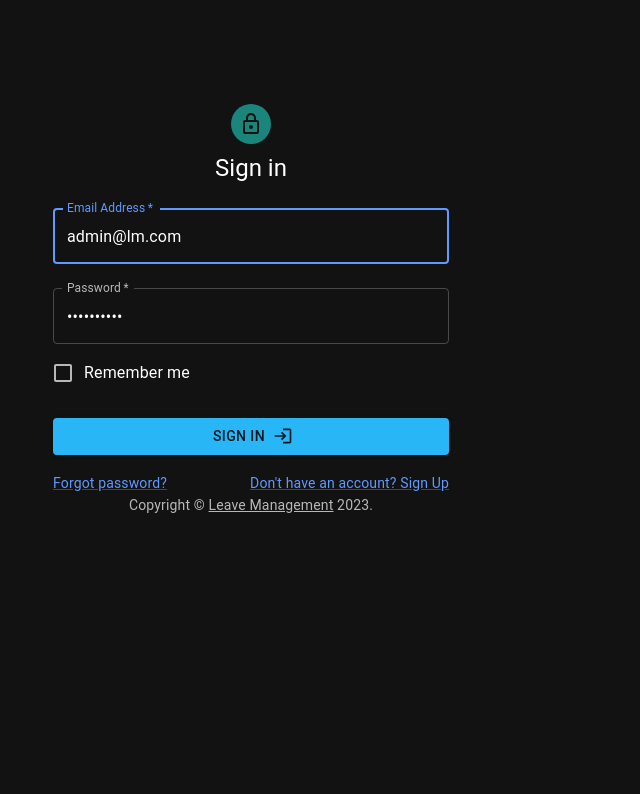
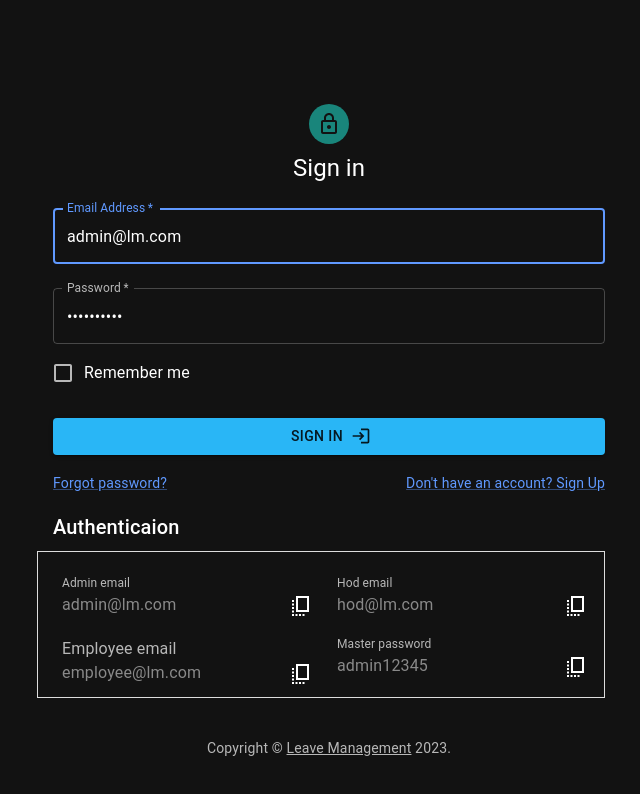
Before and after one commit to NahidJHN/leave-management-front-end, a React (Create React App) app: page /auth/login in a window 1280 px wide. Shown: the top 794 px of the page, without its empty margins (3-643 px from the left). Built offline with nearby package versions, Linux system fonts and the light colour scheme.

Commit message:
add all auth info in login page

```diff
--- a/src/pages/Login/Login.jsx
+++ b/src/pages/Login/Login.jsx
@@ -12,7 +12,28 @@ import Container from "@mui/material/Container";
 import { useLoginMutation } from "../../redux/services/auth.service";
 import { LoadingButton } from "@mui/lab";
 import LoginIcon from "@mui/icons-material/Login";
+import CopyAllSharpIcon from "@mui/icons-material/CopyAllSharp";
 import { Copyright } from "../../App";
+import { enqueueSnackbar } from "notistack";
+import {
+  FormControl,
+  IconButton,
+  Input,
+  InputAdornment,
+  InputLabel,
+  Tooltip,
+} from "@mui/material";
+import { styled } from "@mui/material/styles";
+
+// const Input = styled(Input)(({ theme }) => ({
+//   padding: 0,
+//   "&.MuiInput-underline:before": {
+//     borderBottom: "none",
+//   },
+//   "&.MuiInput-underline:after": {
+//     borderBottom: "none",
+//   },
+// }));
 
 export default function SignIn() {
   const [login, { isLoading }] = useLoginMutation();
@@ -26,8 +47,23 @@ export default function SignIn() {
     });
   };
 
+  //copy to clipboard
+  const [copySuccess, setCopySuccess] = React.useState("");
+  const adminEmailInputRef = React.useRef(null);
+  const hodInputEmailRef = React.useRef(null);
+  const employeeEmailInput = React.useRef(null);
+  const passwordRef = React.useRef(null);
+
+  const copyToClipboard = (element) => {
+    navigator.clipboard.writeText(element.value);
+    enqueueSnackbar("Copied to clipboard", {
+      variant: "info",
+      anchorOrigin: { vertical: "top", horizontal: "center" },
+    });
+  };
+
   return (
-    <Container component="main" maxWidth="xs">
+    <Container component="main" maxWidth="sm">
       <Box
         sx={{
           marginTop: 8,
@@ -97,6 +133,147 @@ export default function SignIn() {
           </Grid>
         </Box>
       </Box>
+
+      <Typography variant="h6" color="text.mute" mt={2}>
+        Authenticaion
+      </Typography>
+      <Box
+        sx={{
+          display: "flex",
+          flexDirection: "column",
+          alignItems: "center",
+        }}
+      >
+        <Grid
+          container
+          spacing={2}
+          sx={{ mt: 1, mb: 5 }}
+          border="1px solid #ddd"
+          p={1}
+        >
+          {/* copy to clipboard */}
+          <Grid item xs={6}>
+            <FormControl variant="standard">
+              <InputLabel htmlFor="standard-adornment-password">
+                Admin email
+              </InputLabel>
+              <Input
+                id="standard-adornment-password"
+                type="text"
+                size="small"
+                defaultValue="admin@lm.com"
+                inputRef={adminEmailInputRef}
+                disabled
+                disableUnderline={true}
+                endAdornment={
+                  <InputAdornment position="end">
+                    <Tooltip title="Copy Email">
+                      <IconButton
+                        aria-label="toggle password visibility"
+                        onClick={() =>
+                          copyToClipboard(adminEmailInputRef.current)
+                        }
+                      >
+                        <CopyAllSharpIcon />
+                      </IconButton>
+                    </Tooltip>
+                  </InputAdornment>
+                }
+              />
+            </FormControl>
+          </Grid>
+
+          <Grid item xs={6}>
+            <FormControl variant="standard">
+              <InputLabel htmlFor="standard-adornment-password">
+                Hod email
+              </InputLabel>
+              <Input
+                id="standard-adornment-password"
+                type="text"
+                size="small"
+                defaultValue="hod@lm.com"
+                inputRef={hodInputEmailRef}
+                disabled
+                disableUnderline={true}
+                endAdornment={
+                  <InputAdornment position="end">
+                    <Tooltip title="Copy Email">
+                      <IconButton
+                        aria-label="toggle password visibility"
+                        onClick={() =>
+                          copyToClipboard(hodInputEmailRef.current)
+                        }
+                      >
+                        <CopyAllSharpIcon />
+                      </IconButton>
+                    </Tooltip>
+                  </InputAdornment>
+                }
+              />
+            </FormControl>
+          </Grid>
+          <Grid item xs={6}>
+            <InputLabel htmlFor="standard-adornment-password">
+              Employee email
+            </InputLabel>
+            <FormControl variant="standard">
+              <Input
+                id="standard-adornment-password"
+                type="text"
+                size="small"
+                defaultValue="employee@lm.com"
+                inputRef={employeeEmailInput}
+                disabled
+                disableUnderline={true}
+                endAdornment={
+                  <InputAdornment position="end">
+                    <Tooltip title="Copy Email">
+                      <IconButton
+                        aria-label="toggle password visibility"
+                        onClick={() =>
+                          copyToClipboard(employeeEmailInput.current)
+                        }
+                      >
+                        <CopyAllSharpIcon />
+                      </IconButton>
+                    </Tooltip>
+                  </InputAdornment>
+                }
+              />
+            </FormControl>
+          </Grid>
+          <Grid item xs={6}>
+            <FormControl variant="standard">
+              <InputLabel htmlFor="standard-adornment-password">
+                Master password
+              </InputLabel>
+              <Input
+                id="standard-adornment-password"
+                type="text"
+                size="small"
+                defaultValue="admin12345"
+                disabled
+                disableUnderline={true}
+                inputRef={passwordRef}
+                endAdornment={
+                  <InputAdornment position="end">
+                    <Tooltip title="copy password">
+                      <IconButton
+                        aria-label="toggle password visibility"
+                        onClick={() => copyToClipboard(passwordRef.current)}
+                      >
+                        <CopyAllSharpIcon />
+                      </IconButton>
+                    </Tooltip>
+                  </InputAdornment>
+                }
+              />
+            </FormControl>
+          </Grid>
+        </Grid>
+      </Box>
+
       <Copyright />
     </Container>
   );
```
